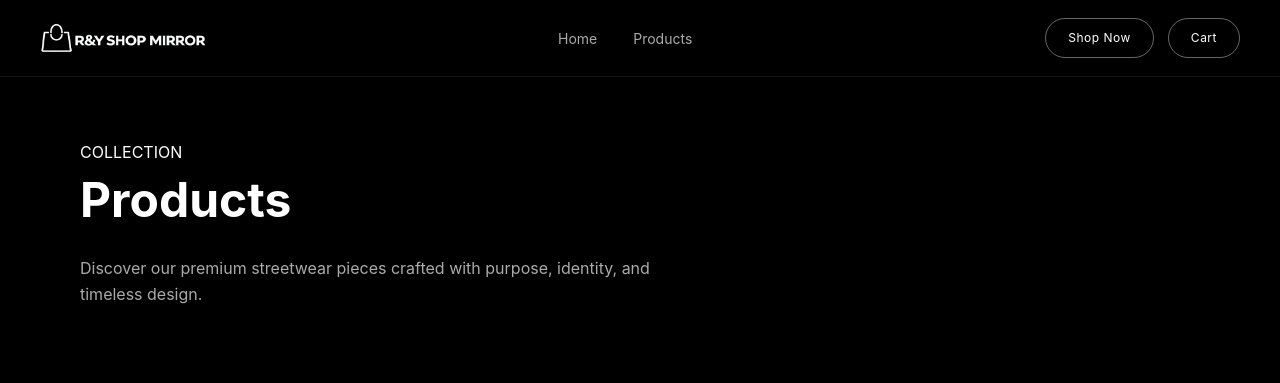
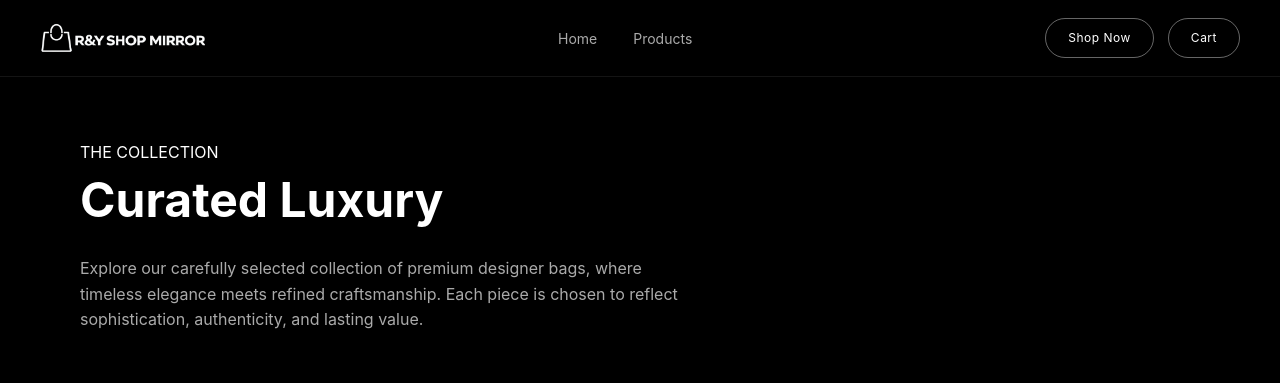
Before and after one commit to EngMoazHany/shop-yo, a React (Vite) app: page /products in a window 1280 px wide. Shown: the top 383 px of the page. Built offline with nearby package versions, Linux system fonts and the light colour scheme.

Commit message:
Update UI & content

```diff
--- a/src/pages/Products.jsx
+++ b/src/pages/Products.jsx
@@ -8,11 +8,15 @@ export default function Products() {
 
       {/* Header */}
       <div className="products-header">
-        <span className="products-tag">COLLECTION</span>
-        <h1>Products</h1>
+        <span className="products-tag">THE COLLECTION</span>
+
+        <h1>Curated Luxury</h1>
+
         <p>
-          Discover our premium streetwear pieces crafted with purpose,
-          identity, and timeless design.
+          Explore our carefully selected collection of premium designer bags,
+          where timeless elegance meets refined craftsmanship.
+          Each piece is chosen to reflect sophistication, authenticity,
+          and lasting value.
         </p>
       </div>
 
```
